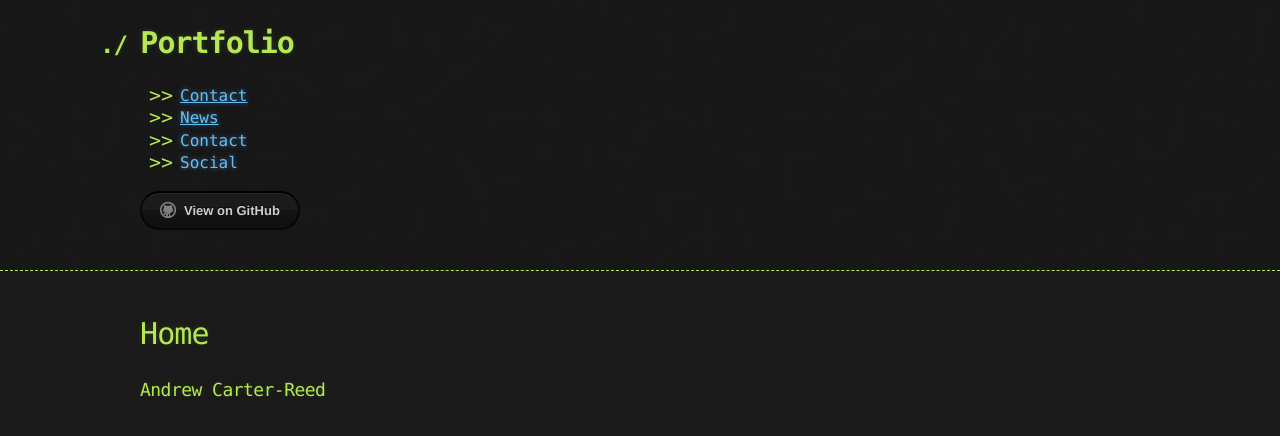
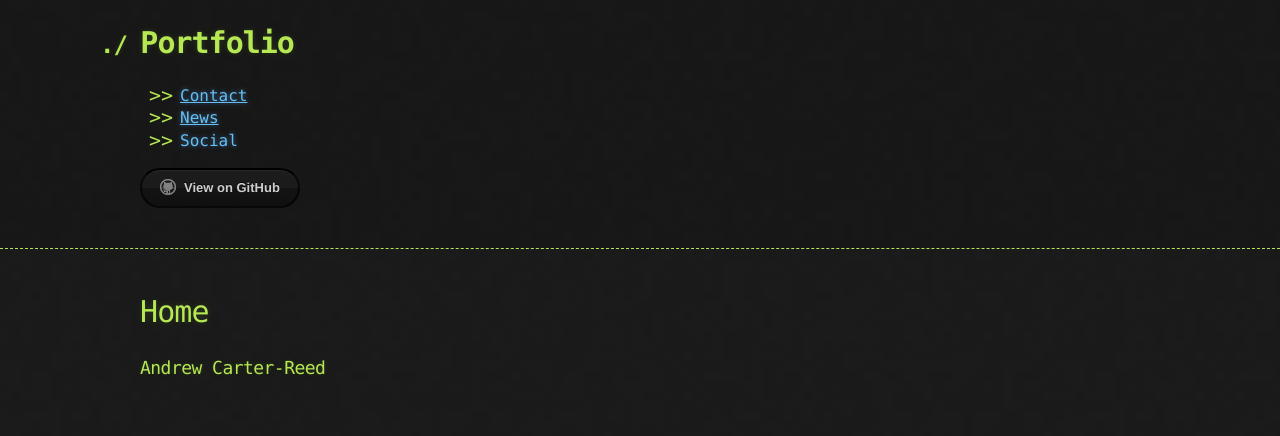
Before and after one commit to OFGAMINGXV/Portfolio, a Jekyll site: the page built from index.md, in a window 1280 px wide. Shown: the top 436 px of the page. Built offline with Jekyll 4.4.1, drawn with Linux system fonts in a browser that asks for light colours; our own code applies the rules of GitHub Pages for plain Markdown files; the repository's description, which GitHub fills in, is left out.

Commit message:
Update nav.html

```diff
--- a/_includes/nav.html
+++ b/_includes/nav.html
@@ -6,9 +6,6 @@
   <a href="news.html">News</a>
  </li>
  <li>
-  <a herf="contact.html">Contact</a>
- </li>
- <li>
    <a herf="/Portfolio/social">Social</a>
  </li>
 </ul>
```
